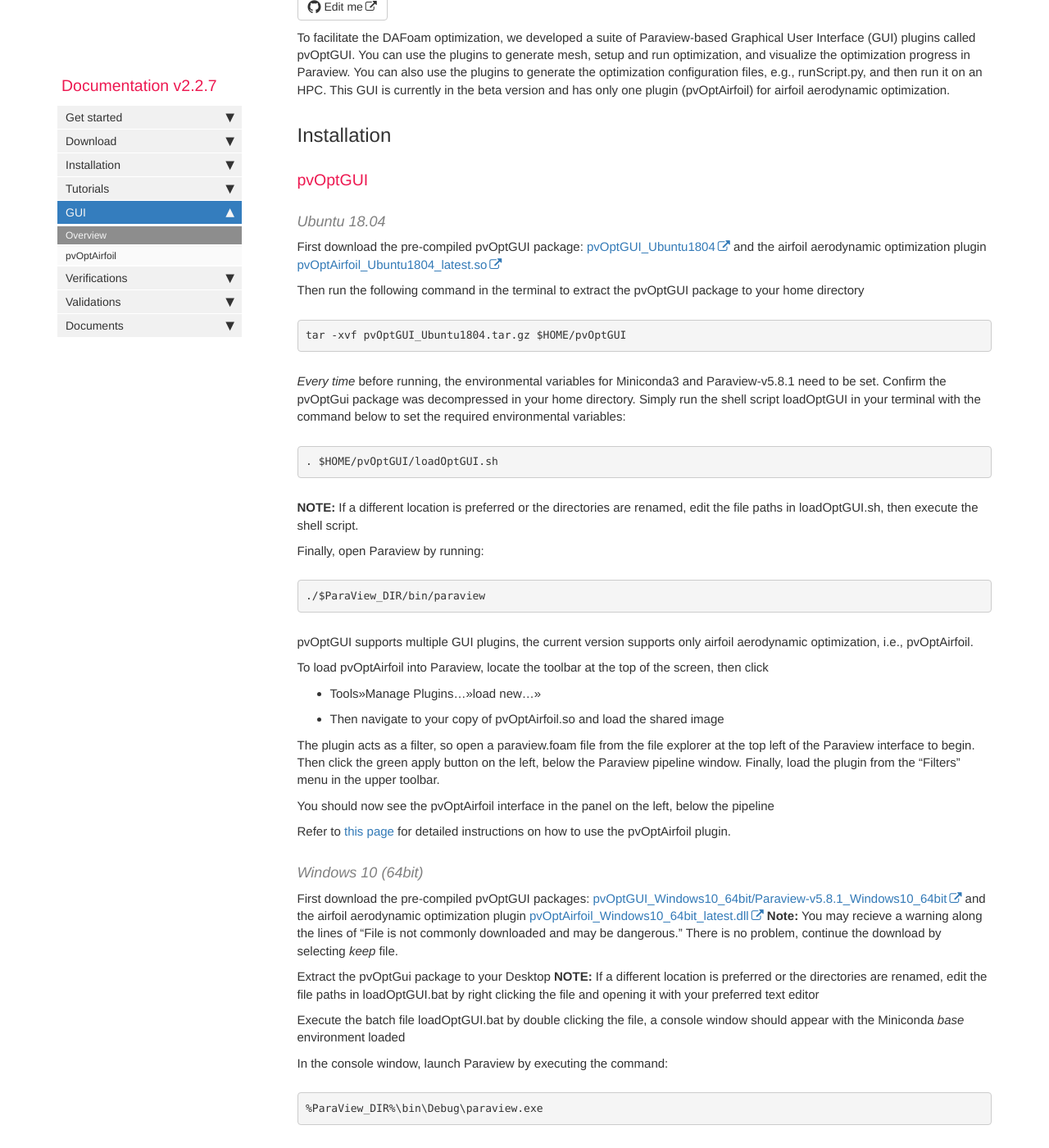
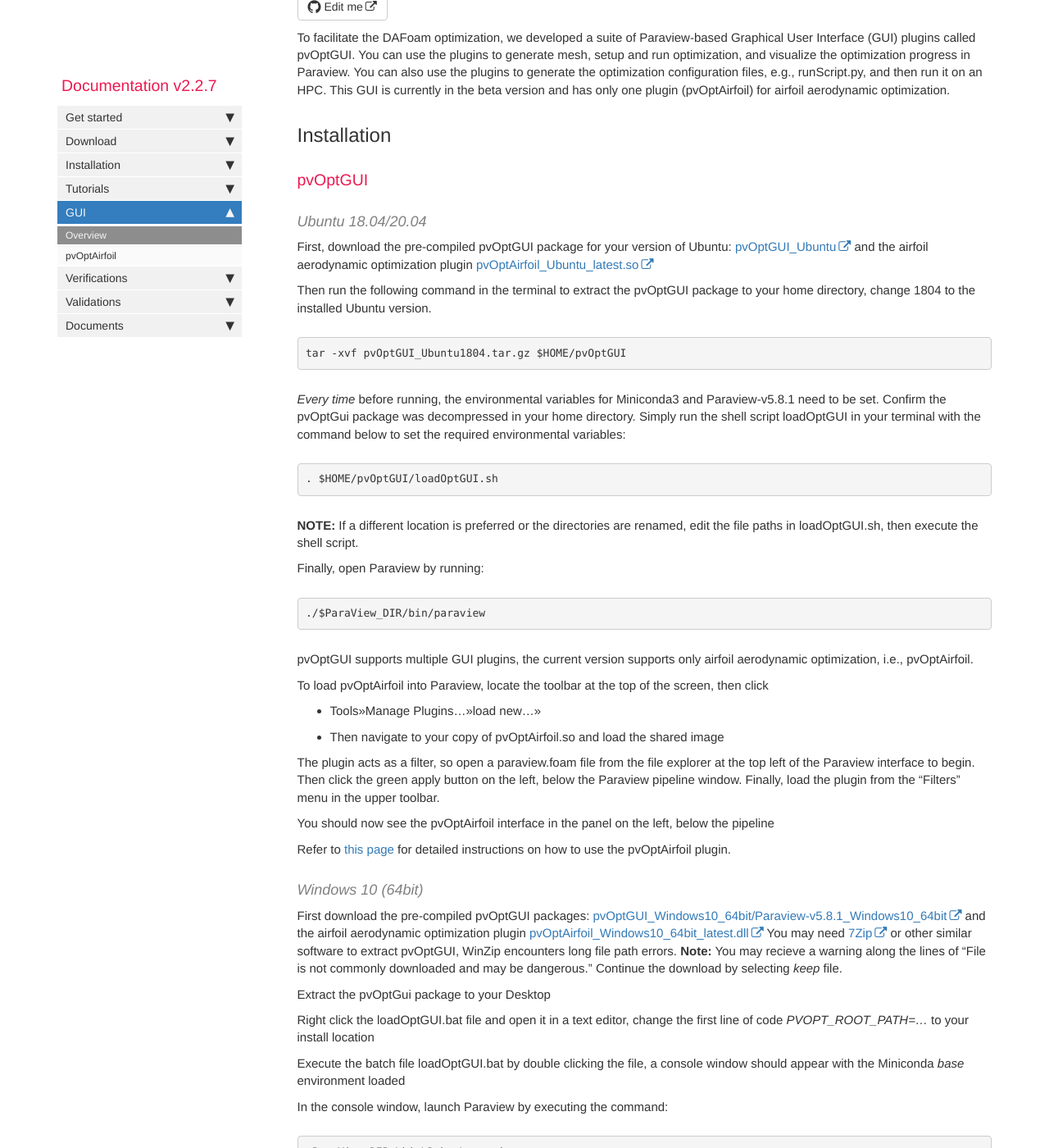
Before and after one commit to DAFoam/DAFoam.github.io, a Jekyll site: the page built from pages/mydoc/mydoc_gui_overview.md, in a window 1280 px wide and 1400 px high, scrolled down 384 px. Shown: the whole window at 82% size. Built offline with Jekyll 4.4.1, drawn with Linux system fonts in a browser that asks for light colours; comment, search, counter and statistics services are not loaded; some of the changed text lies outside the part shown.

Commit message:
Update mydoc_gui_overview.md

```diff
--- a/pages/mydoc/mydoc_gui_overview.md
+++ b/pages/mydoc/mydoc_gui_overview.md
@@ -13,11 +13,11 @@ To facilitate the DAFoam optimization, we developed a suite of Paraview-based Gr
 
 ### pvOptGUI
 
-#### Ubuntu 18.04
+#### Ubuntu 18.04/20.04
 
-First download the pre-compiled pvOptGUI package: [pvOptGUI_Ubuntu1804](https://github.com/DAFoam/files/releases/tag/pvOptGUI) and the airfoil aerodynamic optimization plugin [pvOptAirfoil_Ubuntu1804_latest.so](https://github.com/DAFoam/files/releases/tag/pvOptGUI)
+First, download the pre-compiled pvOptGUI package for your version of Ubuntu: [pvOptGUI_Ubuntu](https://github.com/DAFoam/files/releases/tag/pvOptGUI) and the airfoil aerodynamic optimization plugin [pvOptAirfoil_Ubuntu_latest.so](https://github.com/DAFoam/files/releases/tag/pvOptGUI)
 
-Then run the following command in the terminal to extract the pvOptGUI package to your home directory
+Then run the following command in the terminal to extract the pvOptGUI package to your home directory, change 1804 to the installed Ubuntu version.
 
 <pre>
 tar -xvf pvOptGUI_Ubuntu1804.tar.gz $HOME/pvOptGUI
@@ -43,7 +43,6 @@ To load pvOptAirfoil into Paraview, locate the toolbar at the top of the screen,
 - Tools>>Manage Plugins...>>load new...>>
 - Then navigate to your copy of pvOptAirfoil.so and load the shared image
 
-
 The plugin acts as a filter, so open a paraview.foam file from the file explorer at the top left of the Paraview interface to begin. Then click the green apply button on the left, below the Paraview pipeline window. Finally, load the plugin from the "Filters" menu in the upper toolbar.
 
 You should now see the pvOptAirfoil interface in the panel on the left, below the pipeline
@@ -53,10 +52,12 @@ Refer to [this page](mydoc_gui_pvoptairfoil.html) for detailed instructions on h
 #### Windows 10 (64bit)
 
 First download the pre-compiled pvOptGUI packages: [pvOptGUI_Windows10_64bit/Paraview-v5.8.1_Windows10_64bit](https://github.com/DAFoam/files/releases/tag/pvOptGUI) and the airfoil aerodynamic optimization plugin [pvOptAirfoil_Windows10_64bit_latest.dll](https://github.com/DAFoam/files/releases/tag/pvOptGUI)
-**Note:** You may recieve a warning along the lines of "File is not commonly downloaded and may be dangerous." There is no problem, continue the download by selecting *keep* file.
+You may need [7Zip](https://www.7-zip.org/) or other similar software to extract pvOptGUI, WinZip encounters long file path errors.
+**Note:** You may recieve a warning along the lines of "File is not commonly downloaded and may be dangerous." Continue the download by selecting *keep* file.
 
 Extract the pvOptGui package to your Desktop
-**NOTE:** If a different location is preferred or the directories are renamed, edit the file paths in loadOptGUI.bat by right clicking the file and opening it with your preferred text editor
+
+Right click the loadOptGUI.bat file and open it in a text editor, change the first line of code *PVOPT_ROOT_PATH=...* to your install location
 
 Execute the batch file loadOptGUI.bat by double clicking the file, a console window should appear with the Miniconda *base* environment loaded
 
```
Also changed, not shown: other parts of pages/mydoc/mydoc_gui_overview.md (+1 -1 lines).
